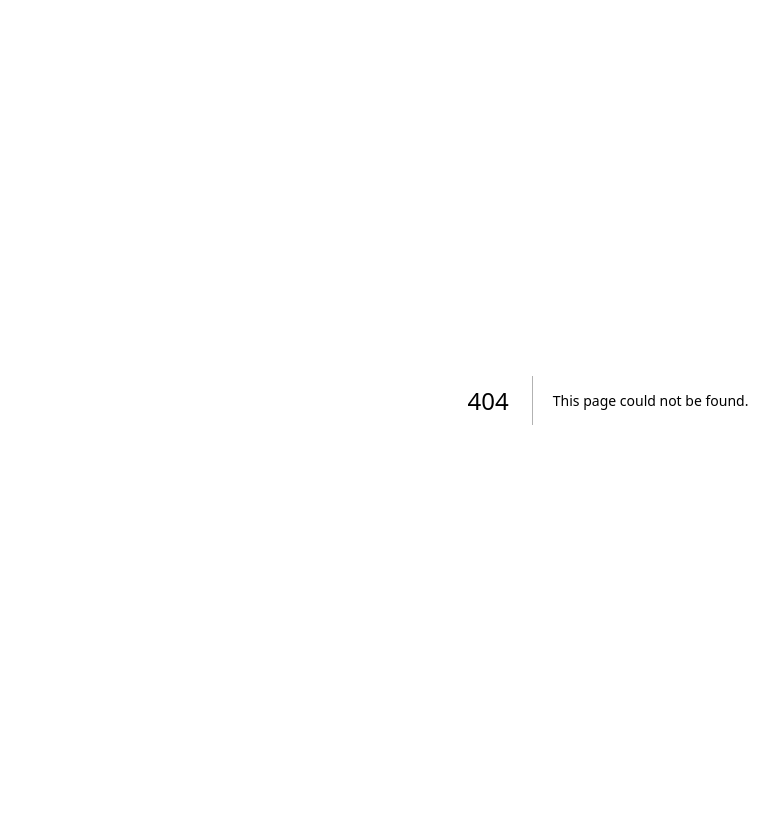
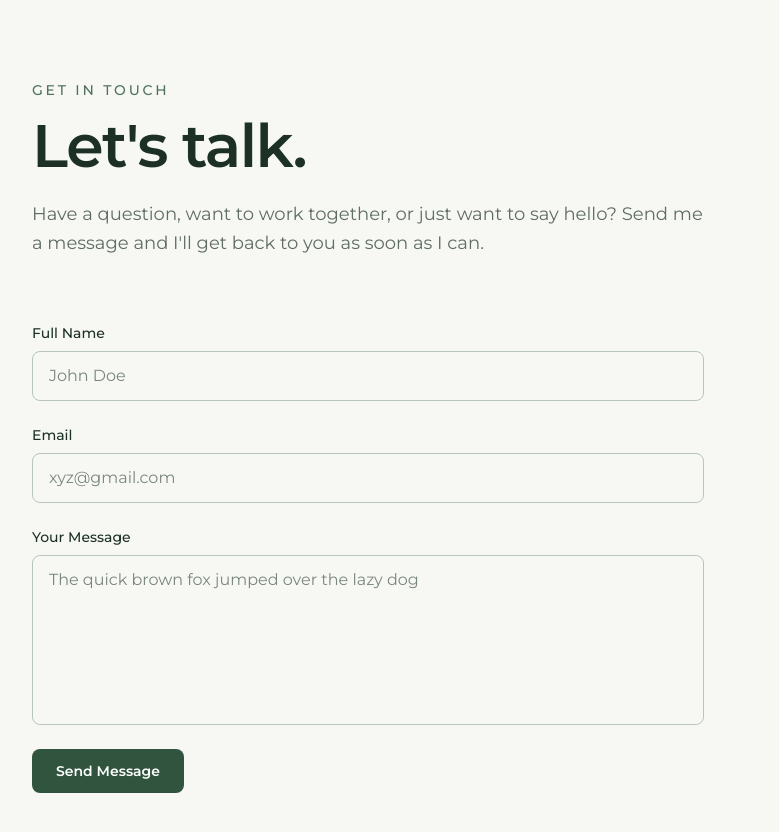
Before and after one commit to ubcEnactus/terra-website, a Next.js app: page /Contact in a window 1280 px wide. Before the commit this address had no page. Shown: the top 832 px of the page, without its empty margins (32-811 px from the left). Before the commit the page ends 800 px from the top, so only its background shows below. Built offline with nearby package versions, Linux system fonts and the light colour scheme.

Commit message:
Added form

```diff
--- /dev/null
+++ b/app/Contact/page.tsx
@@ -0,0 +1,32 @@
+import ContactForm from "@/components/ContactForm";
+
+export default function Contact() {
+  return (
+    <main className="min-h-screen bg-[#F7F8F4] px-6 py-20">
+      <div className="mx-auto flex w-full max-w-6xl flex-col gap-16">
+
+        {/* Header */}
+        <section className="max-w-3xl">
+          <p className="mb-4 text-sm font-medium uppercase tracking-[0.2em] text-[#4F725B]">
+            Get in touch
+          </p>
+
+          <h1 className="text-5xl font-semibold tracking-tight text-[#1C3026] md:text-6xl">
+            Let's talk.
+          </h1>
+
+          <p className="mt-6 max-w-2xl text-lg leading-relaxed text-[#5F6D63]">
+            Have a question, want to work together, or just want to say hello?
+            Send me a message and I'll get back to you as soon as I can.
+          </p>
+        </section>
+
+        {/* Contact Form */}
+        <section className="w-full max-w-2xl">
+          <ContactForm />
+        </section>
+
+      </div>
+    </main>
+  );
+}
--- a/components/Contact.tsx
+++ b/components/Contact.tsx
@@ -8,7 +8,7 @@ export default function Contact() {
         </a>
       </p>
 
-      <a href="mailto:terraubc@gmail.com" className="no-underline">
+      <a href="/Contact" className="no-underline">
         <button className="px-[35px] py-[25px] border border-[#2B5C42] rounded-[5px] cursor-pointer text-[#2B5C42] bg-white text-center block mx-auto mt-[35px] text-[30px] font-[inherit] transition-all duration-300 hover:bg-[#2B5C42] hover:text-white">
           CONTACT
         </button>
--- /dev/null
+++ b/components/ContactForm.tsx
@@ -0,0 +1,62 @@
+const contactComponents = [
+  {
+    name: 'name',
+    label: 'Full Name',
+    placeholder: 'John Doe',
+    type: 'text',
+  },
+  {
+    name: 'email',
+    label: 'Email',
+    placeholder: 'xyz@gmail.com',
+    type: 'email',
+  },
+  {
+    name: 'message',
+    label: 'Your Message',
+    placeholder: 'The quick brown fox jumped over the lazy dog',
+    type: 'textarea',
+  },
+];
+
+export default function ContactForm() {
+  return (
+    <form className="flex w-full max-w-2xl flex-col gap-6">
+      {contactComponents.map((component) => (
+        <div key={component.name} className="flex flex-col gap-2">
+          <label
+            htmlFor={component.name}
+            className="text-sm font-medium text-[#1C3026]"
+          >
+            {component.label}
+          </label>
+
+          {component.type === 'textarea' ? (
+            <textarea
+              id={component.name}
+              name={component.name}
+              placeholder={component.placeholder}
+              rows={6}
+              className="w-full resize-none rounded-lg border border-[#B8C5BA] bg-[#F7F8F4] px-4 py-3 text-[#1C3026] outline-none placeholder:text-[#7A877D] focus:border-[#4F725B] focus:ring-2 focus:ring-[#4F725B]/20"
+            />
+          ) : (
+            <input
+              id={component.name}
+              name={component.name}
+              type={component.type}
+              placeholder={component.placeholder}
+              className="w-full rounded-lg border border-[#B8C5BA] bg-[#F7F8F4] px-4 py-3 text-[#1C3026] outline-none placeholder:text-[#7A877D] focus:border-[#4F725B] focus:ring-2 focus:ring-[#4F725B]/20"
+            />
+          )}
+        </div>
+      ))}
+
+      <button
+        type="submit"
+        className="w-fit rounded-lg bg-[#31543E] px-6 py-3 text-sm font-semibold text-white transition hover:bg-[#254431] active:scale-[0.98]"
+      >
+        Send Message
+      </button>
+    </form>
+  );
+}
--- a/components/NavBar.tsx
+++ b/components/NavBar.tsx
@@ -42,7 +42,7 @@ export default function Navbar() {
             PARTNERS
           </Link>
 
-          <a href="mailto:terraubc@gmail.com">
+          <a href="/Contact">
             <button
               className={`px-5 py-[15px] bg-transparent border rounded-[5px] cursor-pointer transition-all duration-300 font-[Montserrat] ${
                 scrolled
```
